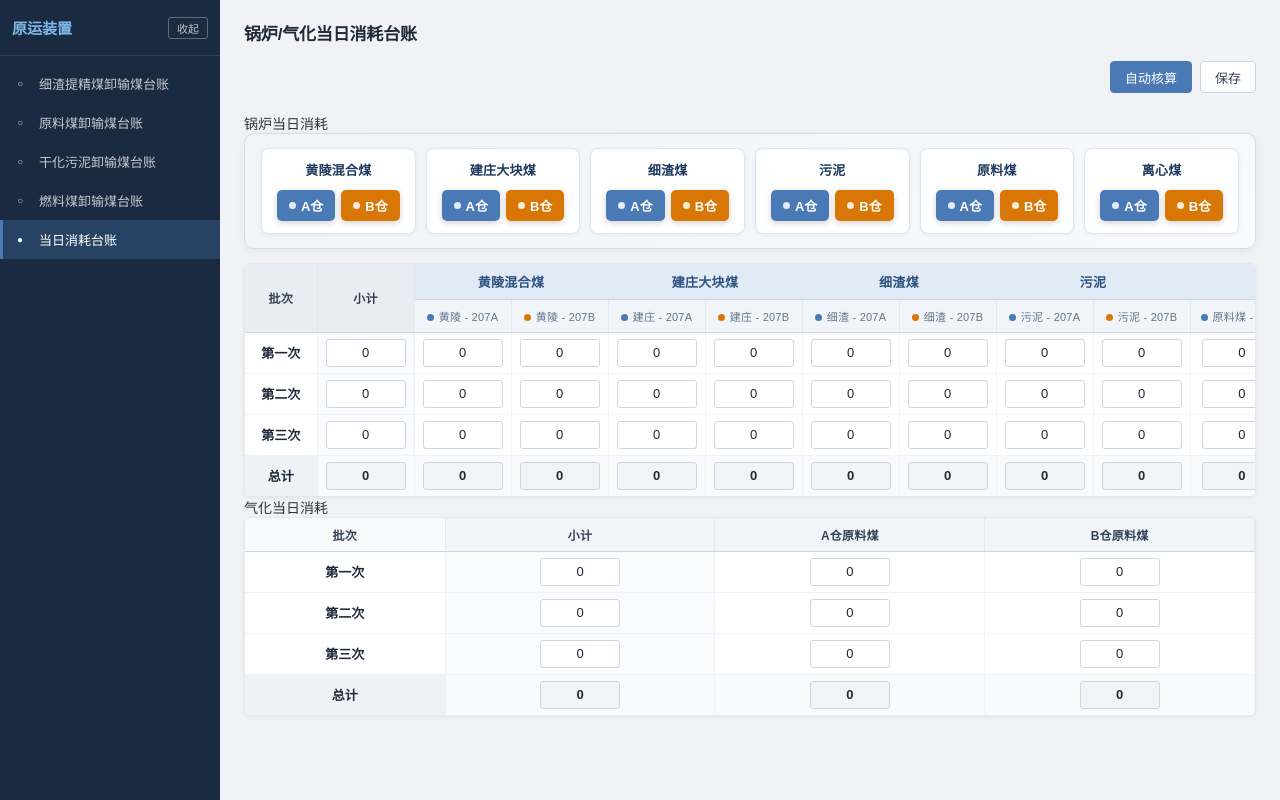
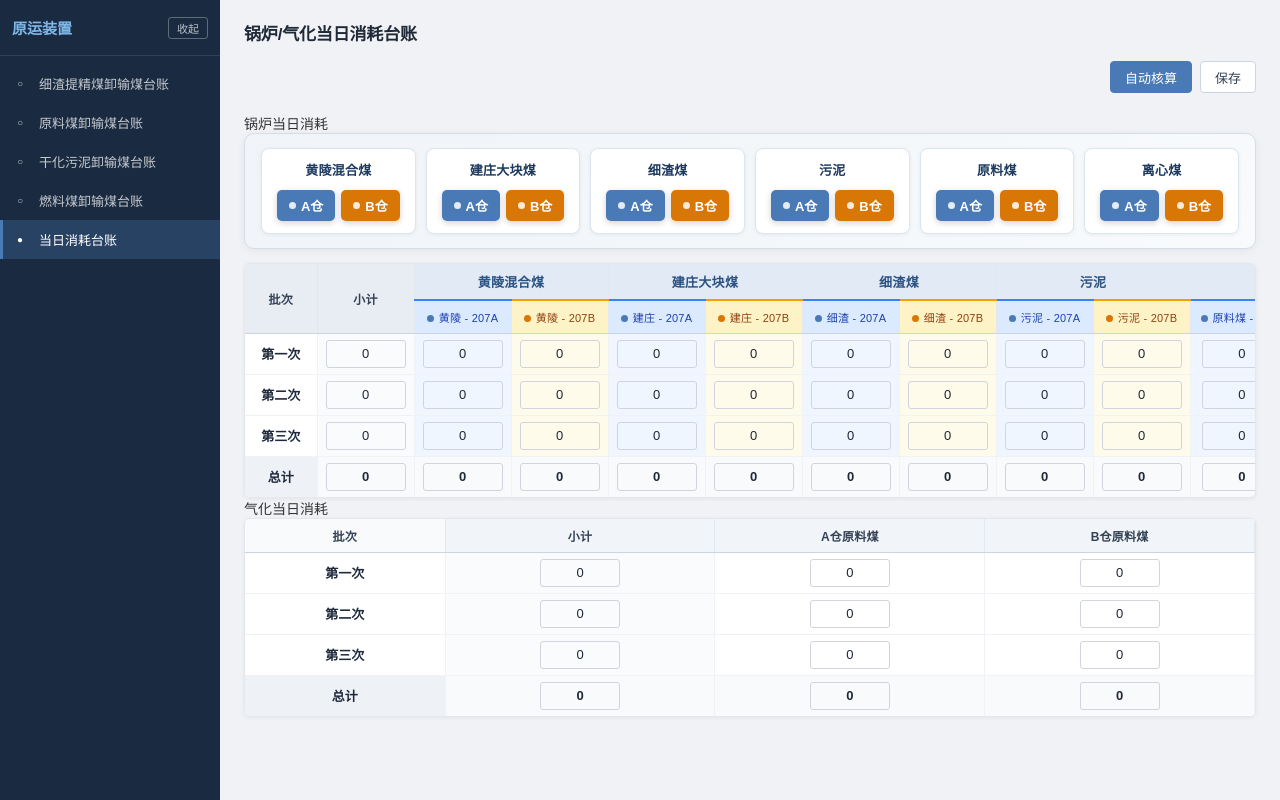
Before and after one commit to cfw123/TZ, a Vue app: page /drxhdh in a window 1280 px wide. Built offline with nearby package versions, Linux system fonts and the light colour scheme.

Commit message:
消耗完成布局

```diff
--- a/src/views/DailyConsumption.vue
+++ b/src/views/DailyConsumption.vue
@@ -52,22 +52,25 @@
       <div class="table-wrapper">
         <table class="coal-table coal-table--multi">
           <thead>
-            <!-- Tier-1: material category, colspan derived from ALL_COLS active count per cat -->
+            <!-- Tier-1: material category, safely filtered by v-if -->
             <tr class="tr-level-1">
               <th class="th-fixed-left" rowspan="2">批次</th>
               <th class="th-fixed-left-2" rowspan="2">小计</th>
-              <th
-                v-for="cat in ALL_CATS"
-                :key="cat"
-                :colspan="getCatColspan(cat)"
-              >{{ CAT_LABELS[cat] }}</th>
+              <template v-for="cat in ALL_CATS" :key="cat">
+                <th
+                  v-if="CAT_COLSPANS[cat] > 0"
+                  :colspan="CAT_COLSPANS[cat]"
+                >{{ CAT_LABELS[cat] }}</th>
+              </template>
             </tr>
-            <!-- Tier-2: one <th> per entry in ALL_COLS — exact same array the body uses -->
+            <!-- Tier-2: one <th> per entry in ALL_COLS -->
             <tr class="tr-level-2">
               <th
                 v-for="col in ALL_COLS"
                 :key="col.cat + col.sub"
-                :class="{ 'th--disabled': col.disabled }"
+                :class="[
+                  col.disabled ? 'th-disabled' : col.sub === '_A' ? 'th-silo-a' : 'th-silo-b',
+                ]"
               >
                 <span class="th-silo-dot" :class="col.disabled ? 'silo-dot--muted' : col.sub === '_A' ? 'silo-dot--a' : 'silo-dot--b'"></span>{{ col.label }}
               </th>
@@ -87,7 +90,7 @@
               <td
                 v-for="col in ALL_COLS"
                 :key="col.cat + col.sub"
-                :class="{ 'td--silo-disabled': col.disabled }"
+                :class="col.disabled ? 'td--silo-disabled' : col.sub === '_A' ? 'td-silo-a' : 'td-silo-b'"
               >
                 <input
                   class="cell-input"
@@ -244,6 +247,19 @@ const ALL_COLS = computed<ColDef[]>(() =>
   ).filter(col => !col.disabled)
 )
 
+/** Per-category visible column counts, derived from ALL_COLS.
+ *  Use an explicit computed (NOT a function called from template) so that
+ *  Vue 3's reactive tracking correctly invalidates every Tier-1 <th> on any
+ *  silo toggle. */
+const CAT_COLSPANS = computed<Record<string, number>>(() => {
+  const result: Record<string, number> = {}
+  for (const cat of ALL_CATS) result[cat] = 0
+  for (const col of ALL_COLS.value) {
+    result[col.cat] = (result[col.cat] || 0) + 1
+  }
+  return result
+})
+
 // ---------------------------------------------------------------------------
 // Cell interaction helpers
 // ---------------------------------------------------------------------------
@@ -285,12 +301,10 @@ function onCellInput(e: Event, row: BoilerRow, col: ColDef) {
 }
 
 // ---------------------------------------------------------------------------
-// Tier-1 header colspan helper
+// Tier-1 colspan is sourced from CAT_COLSPANS computed (defined above with
+// ALL_COLS) — using a computed rather than a function called inline in the
+// template guarantees Vue 3 re-evaluates every Tier-1 <th> on any toggle.
 // ---------------------------------------------------------------------------
-/** Number of visible sub-columns for a given category (for Tier-1 colspan). */
-function getCatColspan(cat: string): number {
-  return ALL_COLS.value.filter(col => col.cat === cat).length
-}
 
 // ---------------------------------------------------------------------------
 // Business-rule 1: ABSOLUTE MANUAL PARITY
@@ -662,11 +676,39 @@ function handleSave() {
   color: #94a3b8 !important;
 }
 
+/* Tier-2: A-column headers get blue tint, B-column headers get amber tint */
+.tr-level-2 th:not(.th-disabled) {
+  border-top: none;
+}
+.tr-level-2 th.th-silo-a {
+  background: #dbeafe;
+  color: #1e40af;
+  border-top: 2px solid #3b82f6;
+}
+.tr-level-2 th.th-silo-b {
+  background: #fef3c7;
+  color: #92400e;
+  border-top: 2px solid #f59e0b;
+}
+.tr-level-2 th.th-disabled {
+  background: #f1f5f9;
+  color: #94a3b8;
+  border-top: 2px solid #cbd5e1;
+}
+
 /* -----------------------------------------------------------------------
    Disabled silo table cell
    ----------------------------------------------------------------------- */
 .td--silo-disabled {
   background: #f8fafc;
+}
+
+/* A-silo cells: light blue tint; B-silo cells: light amber tint */
+td.td-silo-a {
+  background: #eff6ff;
+}
+td.td-silo-b {
+  background: #fffbeb;
 }
 
 /* Disabled cell input — grayed dashed, clearly non-interactive */
@@ -723,6 +765,19 @@ function handleSave() {
   border-right: 1px solid #f0f2f5;
   text-align: center;
   vertical-align: middle;
+}
+
+.coal-table tbody tr:hover td {
+  background-color: rgba(241, 245, 249, 0.5);
+}
+td.td-silo-a:hover {
+  background: #dbeafe !important;
+}
+td.td-silo-b:hover {
+  background: #fef3c7 !important;
+}
+.td--silo-disabled:hover {
+  background: #f8fafc !important;
 }
 
 .coal-table tbody tr:last-child td {
@@ -822,9 +877,9 @@ function handleSave() {
   font-family: inherit;
   text-align: center;
   color: #1f2937;
-  background: #fff;
+  background: transparent;
   outline: none;
-  transition: border-color 0.15s;
+  transition: border-color 0.15s, box-shadow 0.15s;
 }
 
 .cell-input:focus {
@@ -832,8 +887,18 @@ function handleSave() {
   box-shadow: 0 0 0 2px rgba(74, 122, 181, 0.15);
 }
 
+/* A-silo input focus: blue ring; B-silo input focus: amber ring */
+td.td-silo-a .cell-input:focus {
+  border-color: #3b82f6;
+  box-shadow: 0 0 0 2px rgba(59, 130, 246, 0.2);
+}
+td.td-silo-b .cell-input:focus {
+  border-color: #f59e0b;
+  box-shadow: 0 0 0 2px rgba(245, 158, 11, 0.2);
+}
+
 .row-total .cell-input {
-  background: #f0f4f9;
+  background: transparent;
   font-weight: 700;
 }
 
```
